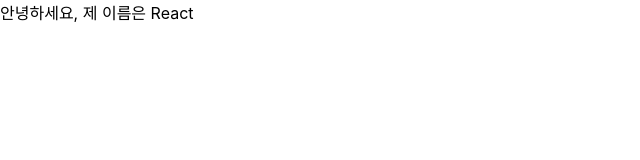
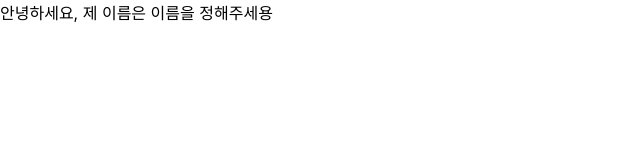
Before and after one commit to winternuary/React, a React (Create React App) app in the folder practice/: page / in a window 1280 px wide. Shown: the top 160 px of the page, without its empty margins (0-640 px from the left). Built offline with nearby package versions, Linux system fonts and the light colour scheme.

Commit message:
기본 값 설정하기

```diff
--- a/practice/src/App.js
+++ b/practice/src/App.js
@@ -1,7 +1,7 @@
 import MyComponent from "./MyComponent";
 
 function App() {
-  return <MyComponent name="React" />;
+  return <MyComponent />;
 }
 
 export default App;
--- a/practice/src/MyComponent.js
+++ b/practice/src/MyComponent.js
@@ -3,4 +3,8 @@
   return <div>안녕하세요, 제 이름은 {props.name}</div>;
 };
 
+MyComponent.defaultProps = {
+  name: "이름을 정해주세용",
+};
+
 export default MyComponent;
```
